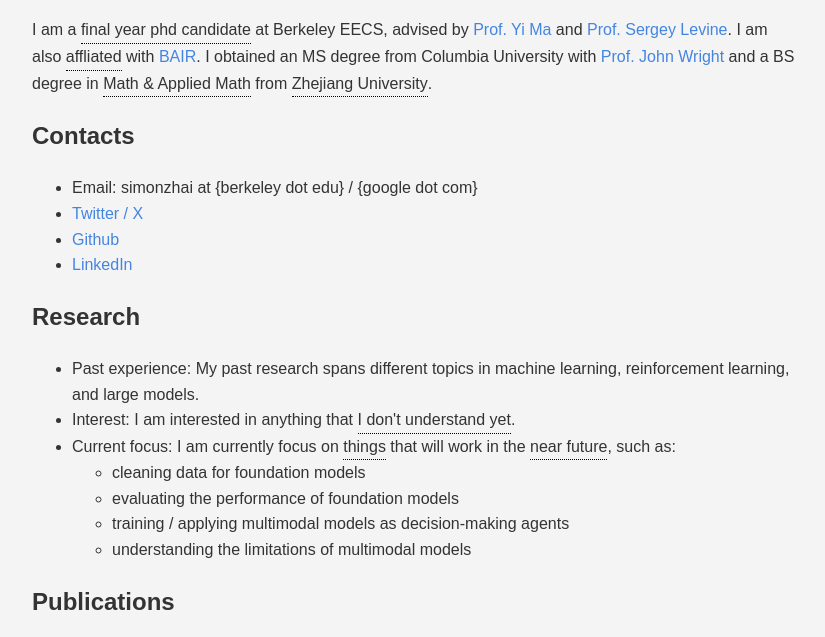
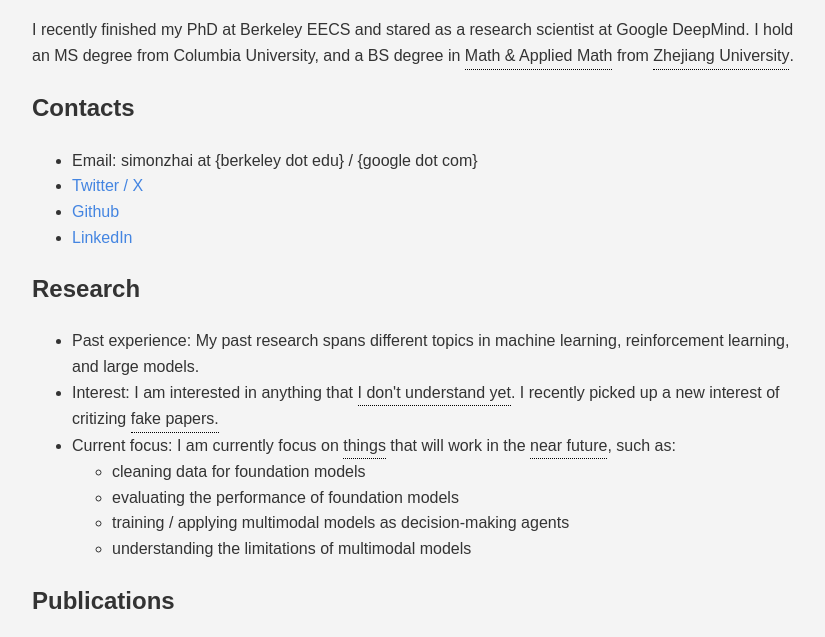
Before and after one commit to YX-S-Z/yx-s-z.github.io, a plain HTML site: page index.html in a window 1280 px wide. Shown: the part 136-773 px from the top of the page, without its empty margins (224-1049 px from the left). Drawn offline with Linux system fonts and the light colour scheme.

Commit message:
Update index.html

```diff
--- a/index.html
+++ b/index.html
@@ -18,17 +18,8 @@
         <section>
             <h2>Bio</h2>
             <p>
-                I am a <span class="hover">final year phd candidate
-                    <span class="tooltip">also a research scientist at Google DeepMind and <s>an amateur comedian.</s></span></span>
-                    at Berkeley EECS,
-                advised by <a href="https://people.eecs.berkeley.edu/~yima/">Prof. Yi Ma</a>
-                and <a href="https://people.eecs.berkeley.edu/~svlevine/">Prof. Sergey Levine</a>.
-                I am also <span class="hover">affliated
-                    <span class="tooltip">Because of my advisors, I have nothing to do with it
-                        (except for having a seat at the beautiful Berkeley Way West office).</span>
-                    </span> with <a href="https://bair.berkeley.edu/">BAIR</a>.
-                I obtained an MS degree from Columbia University with <a href="https://www.columbia.edu/~jw2966/">Prof. John Wright</a>
-                and a BS degree in <span class="hover">Math & Applied Math
+                I recently finished my PhD at Berkeley EECS and stared as a research scientist at Google DeepMind.
+                I hold an MS degree from Columbia University, and a BS degree in <span class="hover">Math & Applied Math
                     <span class="tooltip">It is only one major,
                         I do not know why Zhejiang University (ZJU) created a major named
                         "Math & Applied Math".
@@ -55,7 +46,9 @@
                     reinforcement learning, and large models. </li>
                 <li>Interest: I am interested in anything that
                     <span class="hover">I don't understand yet<span class="tooltip">
-                    Such as (1) how does the universe work; (2) what are my cats thinking about. </span></span>. </li>
+                    Such as (1) how does the universe work; (2) what are my cats thinking about. </span></span>.
+                    I recently picked up a new interest of critizing  <span class="hover">fake papers.<span class="tooltip">
+                    Papers that seem to be fancy but do not really work. </span></span> </li>
                 <li>Current focus: I am currently focus on <span class="hover">things<span class="tooltip">
                     A.k.a. large multimodal models (Purely personal opinions,
                      feel free to debate me). </span></span>
```
